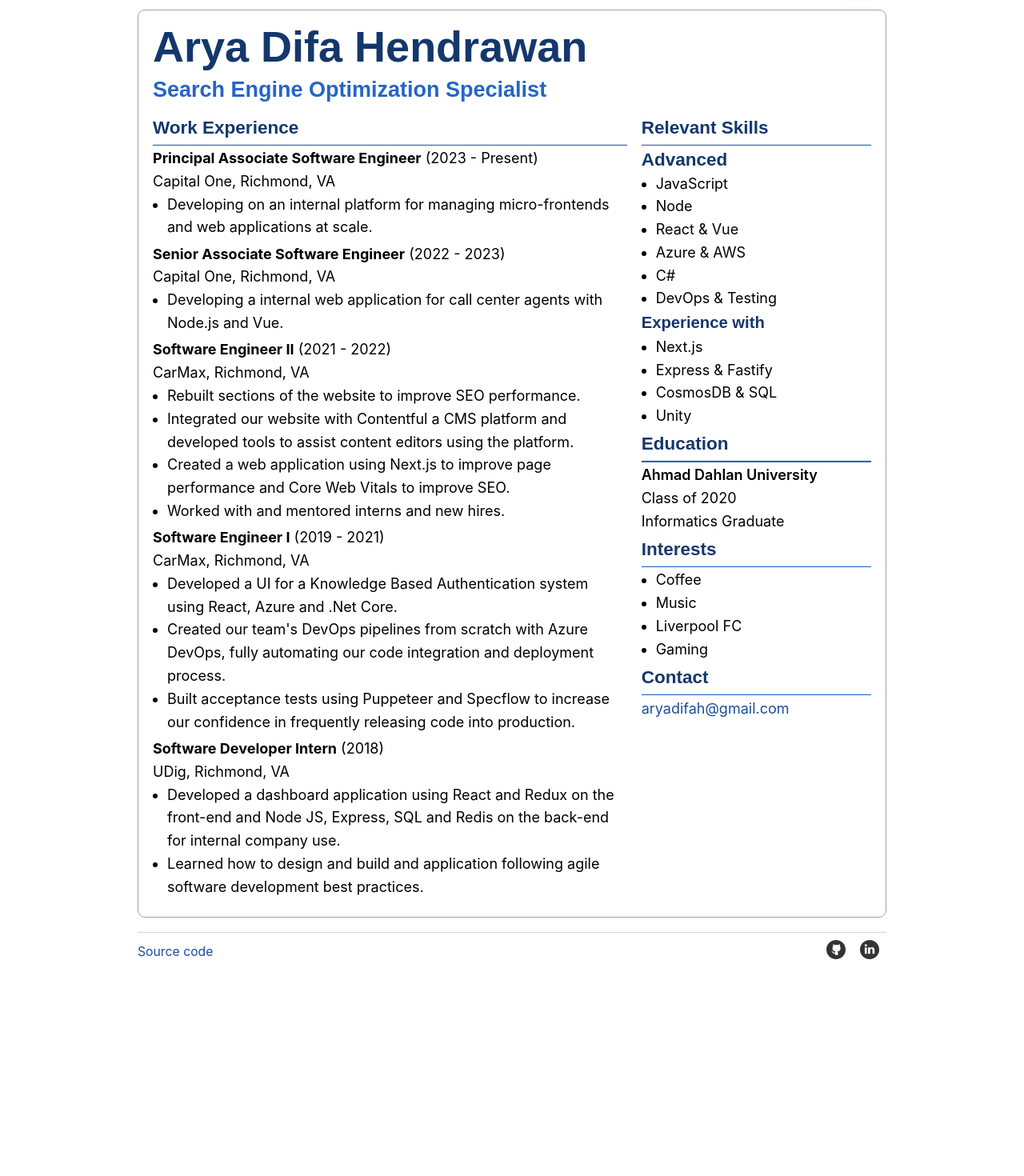
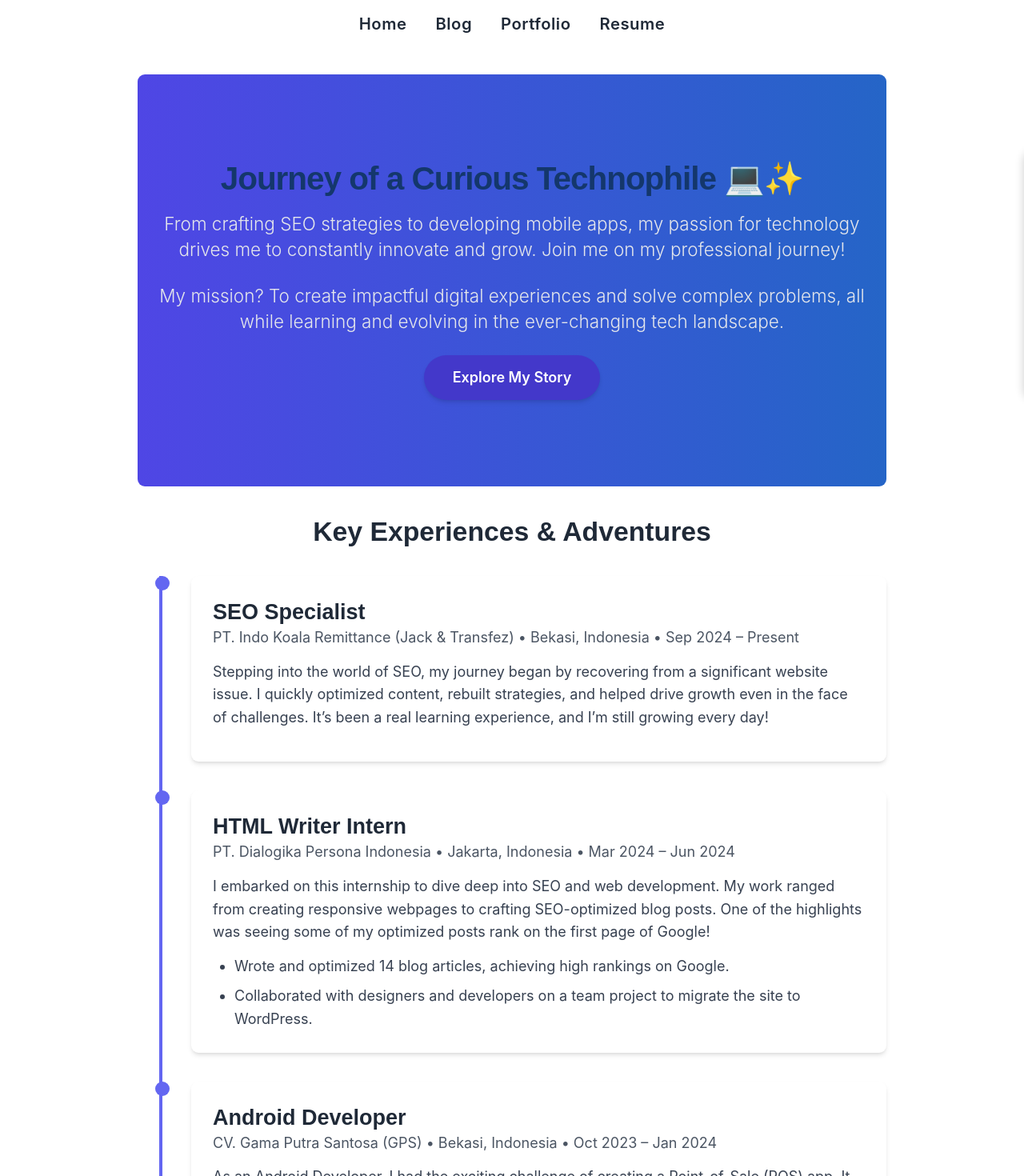
Before and after one commit to aryadh5/myweb, a Next.js app: page /resume in a window 1280 px wide. Shown: the part 60-1530 px from the top of the page at 80% size. Before the commit the page ends 1298 px from the top, so only its background shows below. Built offline with nearby package versions, Linux system fonts and the light colour scheme.

Commit message:
redesigned resume, navbar, added sidebar

```diff
--- a/components/Navigation.tsx
+++ b/components/Navigation.tsx
@@ -1,33 +1,114 @@
 import Link from 'next/link';
-import React from 'react';
+import React, { useState, useEffect } from 'react';
 import { Switch } from './switch';
+import { FaHome, FaBlog, FaSuitcase, FaUser } from 'react-icons/fa'; // Using React Icons for buttons
 
 type NavigationProps = {
   hideLinks: boolean;
 };
 
 export const Navigation = ({ hideLinks = false }: NavigationProps) => {
+  const [showSideNavbar, setShowSideNavbar] = useState(false);
+  const [lastScrollY, setLastScrollY] = useState(0);
+
+  // Function to handle scroll behavior
+  const handleScroll = () => {
+    if (window.scrollY > lastScrollY && window.scrollY > 50) {
+      setShowSideNavbar(true); // Scrolling down, show side navbar
+    } else {
+      setShowSideNavbar(false); // Scrolling up, hide side navbar
+    }
+    setLastScrollY(window.scrollY); // Update the scroll position
+  };
+
+  useEffect(() => {
+    window.addEventListener('scroll', handleScroll);
+    return () => {
+      window.removeEventListener('scroll', handleScroll); // Cleanup
+    };
+  }, [lastScrollY]);
+
   return (
-    <nav className="mt-2 mb-4 text-base h-6">
+    <div className="relative">
+      {/* Main Navbar with Links */}
+      <nav className="mt-8 mb-6 flex justify-center items-center text-lg font-semibold tracking-wide h-16 space-x-8">
         {!hideLinks && (
           <>
-          <Link href="/" className="mr-1 md:mr-2">
+            <Link
+              href="/"
+              className="relative text-gray-800 dark:text-white hover:text-indigo-600 dark:hover:text-indigo-400 transition-colors duration-300"
+            >
               Home
+              <span className="absolute bottom-0 left-0 w-full h-1 bg-indigo-600 transform scale-x-0 transition-transform duration-300 group-hover:scale-x-100"></span>
             </Link>
-          <Link href="/blog" className="mx-1 md:mx-3">
+            <Link
+              href="/blog"
+              className="relative text-gray-800 dark:text-white hover:text-indigo-600 dark:hover:text-indigo-400 transition-colors duration-300"
+            >
               Blog
+              <span className="absolute bottom-0 left-0 w-full h-1 bg-indigo-600 transform scale-x-0 transition-transform duration-300 group-hover:scale-x-100"></span>
             </Link>
-          <Link href="/portfolio" className="mx-1 md:mx-3">
+            <Link
+              href="/portfolio"
+              className="relative text-gray-800 dark:text-white hover:text-indigo-600 dark:hover:text-indigo-400 transition-colors duration-300"
+            >
               Portfolio
+              <span className="absolute bottom-0 left-0 w-full h-1 bg-indigo-600 transform scale-x-0 transition-transform duration-300 group-hover:scale-x-100"></span>
             </Link>
-          <Link href="/resume" className="ml-1 md:mx-3">
+            <Link
+              href="/resume"
+              className="relative text-gray-800 dark:text-white hover:text-indigo-600 dark:hover:text-indigo-400 transition-colors duration-300"
+            >
               Resume
+              <span className="absolute bottom-0 left-0 w-full h-1 bg-indigo-600 transform scale-x-0 transition-transform duration-300 group-hover:scale-x-100"></span>
             </Link>
           </>
         )}
-      <span className="sm:block float-right sticky top-5 z-50">
-        <Switch className="px-2" />
-      </span>
       </nav>
+
+      {/* Side Navbar with Icons only */}
+      <div
+        className={`fixed top-1/2 right-0 transform -translate-y-1/2 p-4 space-y-6 transition-all duration-500 z-50 ${
+          showSideNavbar ? 'translate-x-0' : 'translate-x-full'
+        }`}
+        style={{
+          width: '60px', // Width of the icon container
+          boxShadow: '0 4px 12px rgba(0, 0, 0, 0.2)', // Soft shadow for elegance
+          borderRadius: '12px',
+          backgroundColor: 'transparent', // Transparent background for both light and dark mode
+          backdropFilter: 'none', // No blur effect for transparency
+        }}
+      >
+        <Link
+          href="/"
+          className="block text-gray-800 dark:text-white hover:text-indigo-600 dark:hover:text-indigo-400 transition-transform duration-300 transform hover:scale-110"
+        >
+          <FaHome size={30} />
+        </Link>
+        <Link
+          href="/blog"
+          className="block text-gray-800 dark:text-white hover:text-indigo-600 dark:hover:text-indigo-400 transition-transform duration-300 transform hover:scale-110"
+        >
+          <FaBlog size={30} />
+        </Link>
+        <Link
+          href="/portfolio"
+          className="block text-gray-800 dark:text-white hover:text-indigo-600 dark:hover:text-indigo-400 transition-transform duration-300 transform hover:scale-110"
+        >
+          <FaSuitcase size={30} />
+        </Link>
+        <Link
+          href="/resume"
+          className="block text-gray-800 dark:text-white hover:text-indigo-600 dark:hover:text-indigo-400 transition-transform duration-300 transform hover:scale-110"
+        >
+          <FaUser size={30} />
+        </Link>
+
+        {/* Dark/Light Mode Switch (Smaller and streamlined) */}
+        <div className="mt-6 flex justify-center">
+          <Switch className="p-1 bg-transparent" />
+        </div>
+      </div>
+    </div>
   );
 };
--- a/package.json
+++ b/package.json
@@ -19,7 +19,8 @@
     "my-app": "file:",
     "next": "^14.1.0",
     "react": "^18.2.0",
-    "react-dom": "^18.2.0"
+    "react-dom": "^18.2.0",
+    "react-icons": "^5.4.0"
   },
   "devDependencies": {
     "@testing-library/jest-dom": "^6.4.2",
--- a/pages/resume/index.tsx
+++ b/pages/resume/index.tsx
@@ -1,156 +1,162 @@
 import Layout from '@components/layouts/PageLayout';
 import React from 'react';
 
-export default function Resume() {
-  return (
-    <Layout description="My resume" title="Resume">
-      <div className="rounded-lg border p-4 border-solid border-gray-400 mt-2">
-        <h1 className="text-5xl pb-2 -tracking-2">Arya Difa Hendrawan</h1>
-        <h2 className="text-2xl pb-2 text-blue-600 -tracking-2">
-          Search Engine Optimization Specialist
-        </h2>
-        <div className="md:grid grid-cols-3 gap-4">
-          <div className="col-span-2">
-            <Section title="Work Experience">
-              {jobs.map((job) => {
-                return <Job key={job.title} {...job} />;
-              })}
-            </Section>
-          </div>
-          <div className="col-span-1">
-            <Section title="Relevant Skills">
-              <h4 className="text-xl font-semibold">Advanced</h4>
-              <List
-                items={[
-                  'JavaScript',
-                  'Node',
-                  'React & Vue',
-                  'Azure & AWS',
-                  'C#',
-                  'DevOps & Testing',
-                ]}
-              />
-              <h4 className="text-lg font-semibold">Experience with</h4>
-              <List items={['Next.js', 'Express & Fastify', 'CosmosDB & SQL', 'Unity']} />
-            </Section>
-            <Section title="Education">
-              <p className="font-semibold">Ahmad Dahlan University</p>
-              <p>Class of 2020</p>
-              <p>Informatics Graduate</p>
-            </Section>
-            <Section title="Interests">
-              <List items={['Coffee', 'Music', 'Liverpool FC', 'Gaming']} />
-            </Section>
-            <Section title="Contact">
-              <a href="mailto:aryadifah@gmail.com">aryadifah@gmail.com</a>
-            </Section>
+const Hero = () => (
+  <section className="relative text-center py-24 bg-gradient-to-r from-indigo-600 to-blue-600 dark:from-indigo-800 dark:to-blue-800 text-white rounded-lg">
+    <div className="max-w-4xl mx-auto px-4">
+      <h1 className="text-3xl sm:text-4xl font-extrabold mb-4 tracking-tight">
+        Journey of a Curious Technophile 💻✨
+      </h1>
+      <p className="text-lg sm:text-xl font-light text-gray-200 dark:text-gray-300 mb-6">
+        From crafting SEO strategies to developing mobile apps, my passion for technology drives me
+        to constantly innovate and grow. Join me on my professional journey!
+      </p>
+      <p className="text-lg sm:text-xl font-light text-gray-200 dark:text-gray-300 mb-6">
+        My mission? To create impactful digital experiences and solve complex problems, all while
+        learning and evolving in the ever-changing tech landscape.
+      </p>
+      <a
+        href="#work-experience"
+        className="inline-block bg-indigo-700 dark:bg-indigo-600 text-white font-semibold px-8 py-3 rounded-full shadow-md hover:bg-indigo-800 dark:hover:bg-indigo-500 transition-transform transform hover:scale-105"
+      >
+        Explore My Story
+      </a>
+    </div>
+  </section>
+);
+
+// Work Experience Section with Storytelling Approach
+const ExperienceTimeline = () => (
+  <section id="work-experience">
+    <h2 className="text-3xl font-bold mb-8 text-gray-800 dark:text-gray-100 text-center">
+      Key Experiences & Adventures
+    </h2>
+    <div className="relative border-l-4 border-indigo-500 dark:border-indigo-400 ml-6">
+      {jobs.map((job, index) => (
+        <div key={index} className="mb-8 ml-8">
+          <div className="absolute w-4 h-4 bg-indigo-500 dark:bg-indigo-400 rounded-full -left-2"></div>
+          <div className="bg-white dark:bg-gray-800 p-6 rounded-lg shadow-md hover:shadow-lg transition transform hover:scale-105">
+            <h3 className="text-2xl font-bold text-gray-800 dark:text-white">{job.title}</h3>
+            <p className="text-md text-gray-600 dark:text-gray-400">
+              {job.company} • {job.location} • {job.date}
+            </p>
+            {job.story && <p className="mt-3 text-gray-700 dark:text-gray-300">{job.story}</p>}
+            {job.accomplishments && (
+              <ul className="list-disc ml-6 mt-3 text-gray-700 dark:text-gray-300 space-y-2">
+                {job.accomplishments.map((accomplishment, idx) => (
+                  <li key={idx}>{accomplishment}</li>
+                ))}
+              </ul>
+            )}
           </div>
         </div>
+      ))}
+    </div>
+  </section>
+);
+
+// Experience Data with Narrative Style
+const jobs = [
+  {
+    title: 'SEO Specialist',
+    company: 'PT. Indo Koala Remittance (Jack & Transfez)',
+    location: 'Bekasi, Indonesia',
+    date: 'Sep 2024 – Present',
+    story:
+      'Stepping into the world of SEO, my journey began by recovering from a significant website issue. I quickly optimized content, rebuilt strategies, and helped drive growth even in the face of challenges. It’s been a real learning experience, and I’m still growing every day!',
+    accomplishments: [],
+  },
+  {
+    title: 'HTML Writer Intern',
+    company: 'PT. Dialogika Persona Indonesia',
+    location: 'Jakarta, Indonesia',
+    date: 'Mar 2024 – Jun 2024',
+    story:
+      'I embarked on this internship to dive deep into SEO and web development. My work ranged from creating responsive webpages to crafting SEO-optimized blog posts. One of the highlights was seeing some of my optimized posts rank on the first page of Google!',
+    accomplishments: [
+      'Wrote and optimized 14 blog articles, achieving high rankings on Google.',
+      'Collaborated with designers and developers on a team project to migrate the site to WordPress.',
+    ],
+  },
+  {
+    title: 'Android Developer',
+    company: 'CV. Gama Putra Santosa (GPS)',
+    location: 'Bekasi, Indonesia',
+    date: 'Oct 2023 – Jan 2024',
+    story:
+      'As an Android Developer, I had the exciting challenge of creating a Point-of-Sale (POS) app. It was my first time working in mobile development, and the experience taught me a lot about app architecture and API integration.',
+    accomplishments: [
+      'Developed frontend features of a Warung Soto POS app using Java and XML.',
+      'Integrated APIs for order processing and user authentication.',
+    ],
+  },
+  {
+    title: 'Lab Assistant',
+    company: 'Informatika Universitas Ahmad Dahlan',
+    location: 'Yogyakarta, Indonesia',
+    date: 'Mar 2023 – Jul 2023',
+    story:
+      'This was my first step into teaching and mentoring others. I helped students navigate complex database queries and data visualization tasks. It was a fulfilling role that also strengthened my own knowledge.',
+    accomplishments: [
+      'Assisted students with lab exercises in database and data visualization courses.',
+      'Organized student registration and managed lab sessions.',
+    ],
+  },
+];
+
+// Education Section with Personal Touch
+const EducationTimeline = () => (
+  <section id="education">
+    <h2 className="text-3xl font-bold mb-8 text-gray-800 dark:text-gray-100 text-center">
+      My Academic Foundation
+    </h2>
+    <div>
+      {education.map((edu, index) => (
+        <div key={index} className="mb-6">
+          <div className="bg-white dark:bg-gray-800 p-6 rounded-lg shadow-md hover:shadow-lg transition transform hover:scale-105">
+            <h3 className="text-2xl font-bold text-gray-800 dark:text-white">{edu.institution}</h3>
+            <p className="text-md text-gray-600 dark:text-gray-400">
+              {edu.degree} • {edu.graduationYear}
+            </p>
+          </div>
+        </div>
+      ))}
+    </div>
+  </section>
+);
+
+// Education Data with Personal Touch
+const education = [
+  {
+    institution: 'Universitas Ahmad Dahlan',
+    degree: 'Bachelor of Computer Science (Informatics Engineering)',
+    graduationYear: 'Class of 2024',
+  },
+];
+
+// Contact CTA (Make it more inviting)
+const ContactCTA = () => (
+  <section className="text-center py-16 bg-indigo-600 dark:bg-indigo-800 text-white rounded-lg shadow-lg">
+    <h2 className="text-4xl font-bold mb-4">Ready to Create Something Amazing? 💡</h2>
+    <a
+      href="mailto:aryadifah@gmail.com"
+      className="mt-4 inline-block bg-white dark:bg-gray-900 text-indigo-600 dark:text-indigo-300 font-semibold px-8 py-3 rounded-full shadow-md hover:bg-gray-100 dark:hover:bg-gray-700 transition"
+    >
+      📧 Get in Touch
+    </a>
+  </section>
+);
+
+// Main Experience Page (Creative and Narrative Focus)
+export default function Experience() {
+  return (
+    <Layout description="Professional Experience" title="Experience">
+      <div className="space-y-8">
+        <Hero />
+        <ExperienceTimeline />
+        <EducationTimeline />
+        <ContactCTA />
       </div>
     </Layout>
   );
 }
-
-type SectionProps = {
-  title: string;
-  children?: React.ReactNode;
-};
-
-const Section = ({ title, children }: SectionProps) => {
-  return (
-    <>
-      <h3 className="text-xl py-1 font-semibold">{title}</h3>
-      <hr className="bg-blue-600 h-0.5 mb-0.5 dark:bg-white" />
-      {children}
-    </>
-  );
-};
-
-type JobProps = {
-  title: string;
-  date: string;
-  company: string;
-  location: string;
-  bullets: string[];
-};
-
-const Job = ({ title, company, location, date, bullets }: JobProps) => {
-  return (
-    <div className="mb-1">
-      <p>
-        <strong>{title}</strong> {`(${date})`}
-      </p>
-      <p className="text-md">
-        {company}, {location}
-      </p>
-      <List items={bullets} />
-    </div>
-  );
-};
-
-type ListProps = {
-  items: string[];
-};
-
-const List = ({ items }: ListProps) => {
-  return (
-    <ul className="list-disc pl-4 text-md">
-      {items.map((item) => (
-        <li key={item}>{item}</li>
-      ))}
-    </ul>
-  );
-};
-
-// TODO: move data to Contentful
-const jobs = [
-  {
-    title: 'Principal Associate Software Engineer',
-    company: 'Capital One',
-    location: 'Richmond, VA',
-    date: '2023 - Present',
-    bullets: [
-      'Developing on an internal platform for managing micro-frontends and web applications at scale.',
-    ],
-  },
-  {
-    title: 'Senior Associate Software Engineer',
-    company: 'Capital One',
-    location: 'Richmond, VA',
-    date: '2022 - 2023',
-    bullets: ['Developing a internal web application for call center agents with Node.js and Vue.'],
-  },
-  {
-    title: 'Software Engineer II',
-    company: 'CarMax',
-    location: 'Richmond, VA',
-    date: '2021 - 2022',
-    bullets: [
-      'Rebuilt sections of the website to improve SEO performance.',
-      'Integrated our website with Contentful a CMS platform and developed tools to assist content editors using the platform.',
-      'Created a web application using Next.js to improve page performance and Core Web Vitals to improve SEO.',
-      'Worked with and mentored interns and new hires.',
-    ],
-  },
-  {
-    title: 'Software Engineer I',
-    company: 'CarMax',
-    location: 'Richmond, VA',
-    date: '2019 - 2021',
-    bullets: [
-      'Developed a UI for a Knowledge Based Authentication system using React, Azure and .Net Core.',
-      "Created our team's DevOps pipelines from scratch with Azure DevOps, fully automating our code integration and deployment process.",
-      'Built acceptance tests using Puppeteer and Specflow to increase our confidence in frequently releasing code into production.',
-    ],
-  },
-  {
-    title: 'Software Developer Intern',
-    company: 'UDig',
-    location: 'Richmond, VA',
-    date: '2018',
-    bullets: [
-      'Developed a dashboard application using React and Redux on the front-end and Node JS, Express, SQL and Redis on the back-end for internal company use.',
-      'Learned how to design and build and application following agile software development best practices.',
-    ],
-  },
-];
```
Also changed, not shown: 1 other file (tests, documents, lock files or other folders). Lines whose indentation alone changed are shown as unchanged.
